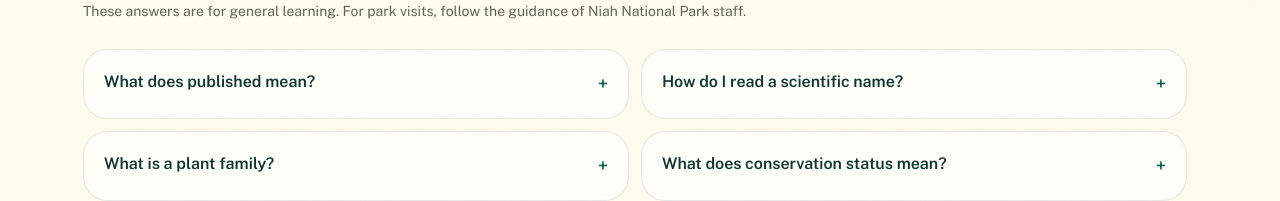
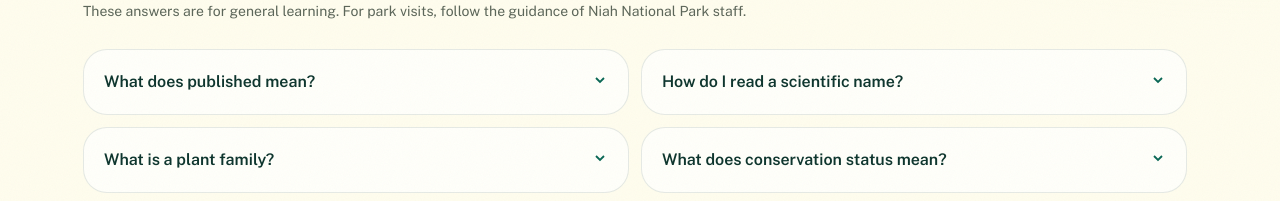
Before and after one commit to Basilagas21/COS30049_InnovationProject_Plantiful, a Next.js app in the folder web/: page /learn in a window 1280 px wide. Shown: the part 599-800 px from the top of the page. Built offline with nearby package versions, Linux system fonts and the light colour scheme; no server answers; a web font is replaced by a local one.

Commit message:
style(learn): improve FAQ disclosure affordance

```diff
--- a/web/src/app/learn/page.tsx
+++ b/web/src/app/learn/page.tsx
@@ -85,15 +85,24 @@ export default function LearnPage() {
           {visitorPlantQuestions.map((item) => (
             <details
               key={item.question}
-              className="group rounded-2xl border border-pine/10 bg-white p-5 open:bg-sprout/30"
+              className="group rounded-2xl border border-pine/10 bg-white p-5 transition-colors open:border-emerald/40 open:bg-sprout/30"
             >
               <summary className="flex min-h-11 cursor-pointer list-none items-start justify-between gap-4 font-semibold text-pine sm:min-h-0 [&::-webkit-details-marker]:hidden">
                 {item.question}
-                <span aria-hidden="true" className="text-lg text-emerald">
-                  +
-                </span>
+                <svg
+                  aria-hidden="true"
+                  viewBox="0 0 16 16"
+                  className="mt-0.5 h-4 w-4 shrink-0 text-emerald transition-transform group-open:rotate-180"
+                  fill="none"
+                  stroke="currentColor"
+                  strokeWidth="1.8"
+                >
+                  <path d="m4 6 4 4 4-4" />
+                </svg>
               </summary>
-              <p className="mt-3 text-sm leading-7 text-moss">{item.answer}</p>
+              <p className="mt-3 border-t border-pine/10 pt-3 text-sm leading-7 text-moss">
+                {item.answer}
+              </p>
             </details>
           ))}
         </div>
```
